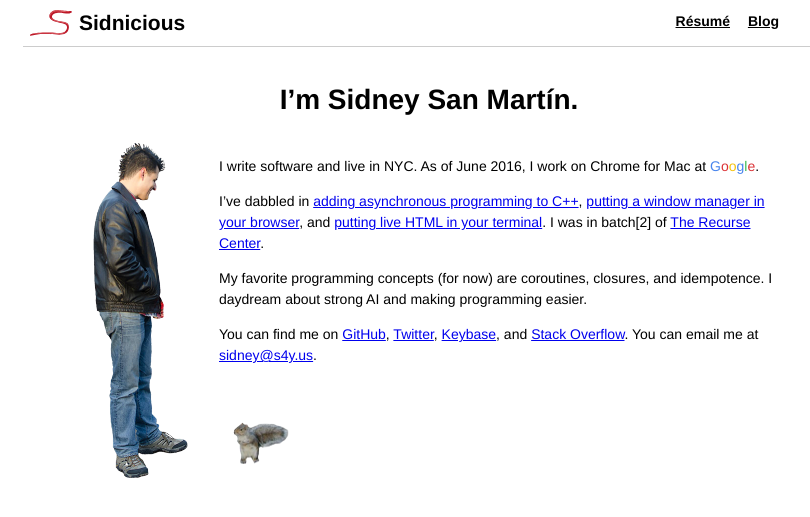
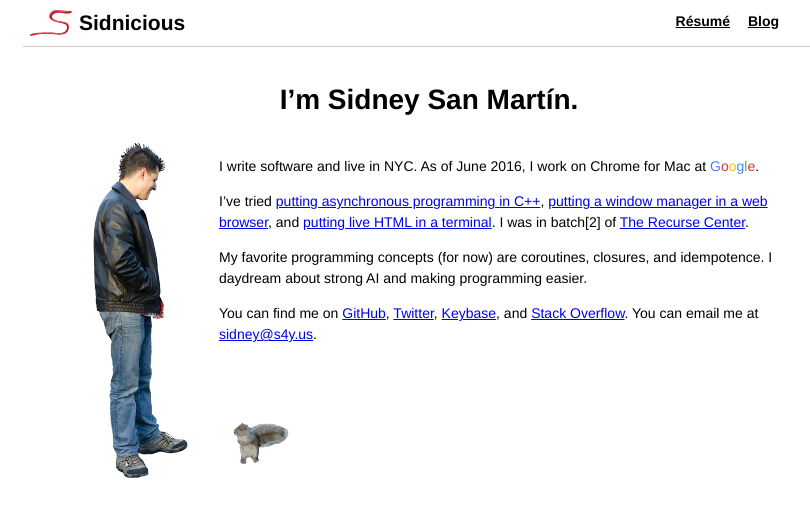
Before and after one commit to s4y/blog, a Jekyll site: the page built from index.html, in a window 1280 px wide. Shown: the top 517 px of the page, without its empty margins (211-1021 px from the left). Built offline with Jekyll 4.4.1, drawn with Linux system fonts in a browser that asks for light colours.

Commit message:
Update index.html

```diff
--- a/index.html
+++ b/index.html
@@ -7,7 +7,7 @@
 
 I write software and live in NYC. As of June 2016, I work on Chrome for Mac at <span style="color: #4885ed">G</span><span style="color: #db3236">o</span><span style="color: #f4c20d">o</span><span style="color: #4885ed">g</span><span style="color: #3cba54">l</span><span style="color: #db3236">e</span>.
 
-I’ve dabbled in [adding asynchronous programming to C++](https://github.com/Sidnicious/team), [putting a window manager in your browser](http://localhub.github.io/home/localhub-home-example.png), and [putting live HTML in your terminal](https://github.com/Sidnicious/Hoisin). I was in batch[2] of [The Recurse Center](https://www.recurse.com/).
+I’ve tried [putting asynchronous programming in C++](https://github.com/Sidnicious/team), [putting a window manager in a web browser](http://localhub.github.io/home/localhub-home-example.png), and [putting live HTML in a terminal](https://github.com/Sidnicious/Hoisin). I was in batch[2] of [The Recurse Center](https://www.recurse.com/).
 
 My favorite programming concepts (for now) are coroutines, closures, and idempotence. I daydream about strong AI and making programming easier.
 
```
